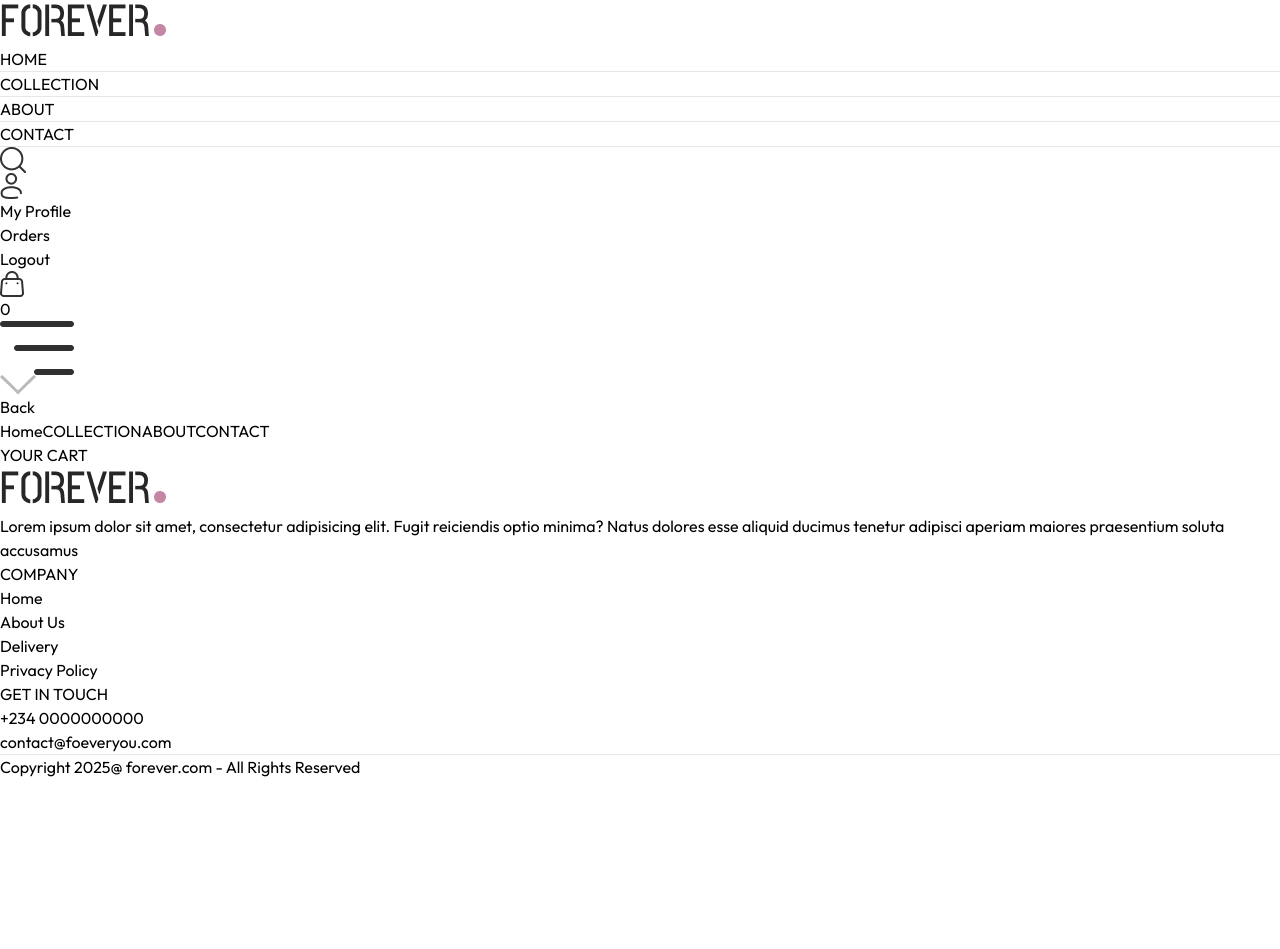
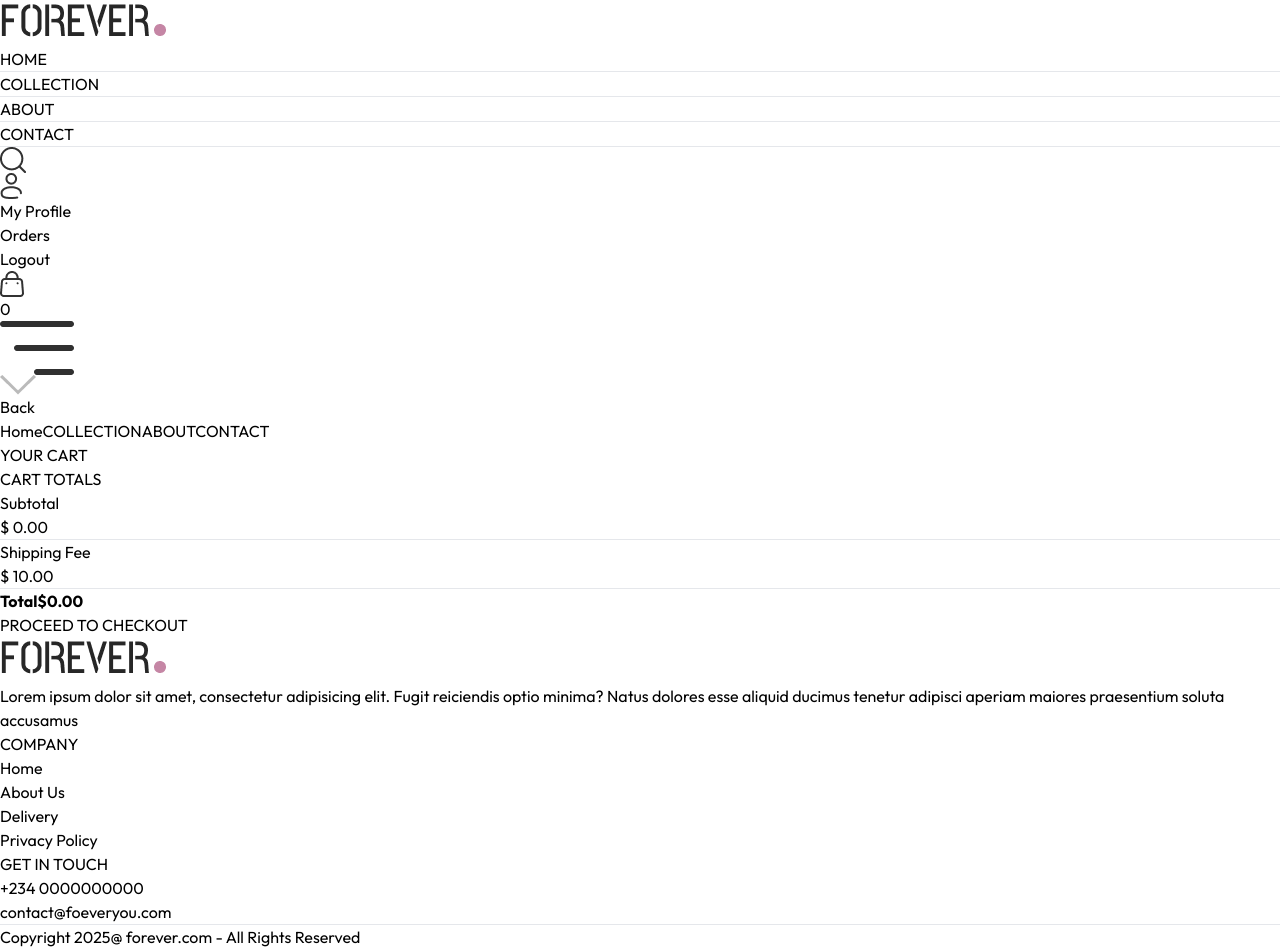
Before and after one commit to lordgreg003/mini-onlinestore, a React (Vite) app: page /cart in a window 1280 px wide. Before the commit the page ends 800 px from the top, so only its background shows below. Built offline with nearby package versions, Linux system fonts and the light colour scheme.

Commit message:
added delete icon

```diff
--- /dev/null
+++ b/src/components/CartTotal.jsx
@@ -0,0 +1,42 @@
+import { useContext } from "react";
+import { ShopContext } from "../context/ShopContext";
+import Title from "./Title";
+
+const CartTotal = () => {
+  const { currency, delivery_fee, getCartAmount } = useContext(ShopContext);
+  return (
+    <div className="w-full">
+      <div className="text-2xl">
+        <Title text1={"CART"} text2={"TOTALS"} />
+      </div>
+      <div className="flex flex-col gap-2 mt-2 text-sm">
+        <div className="flex justify-between">
+          <p>Subtotal</p>
+          <p>
+            {currency} {getCartAmount()}.00
+          </p>
+        </div>
+        <hr />
+        <div className="flex justify-between">
+          <p>Shipping Fee</p>
+          <p>
+            {currency} {delivery_fee}.00
+          </p>
+        </div>
+        <hr />
+        <div className="flex justify-between">
+          <b>Total</b>
+          <b>
+            {currency}
+            {getCartAmount() === 0
+              ? 0
+              : Number(getCartAmount()) + Number(delivery_fee)}
+            .00
+          </b>
+        </div>
+      </div>
+    </div>
+  );
+};
+
+export default CartTotal;
--- a/src/context/ShopContext.jsx
+++ b/src/context/ShopContext.jsx
@@ -1,6 +1,7 @@
 import { createContext, useState } from "react";
 import { products } from "../assets/assets";
 import { toast } from "react-toastify";
+import { useNavigate } from "react-router-dom";
 
 export const ShopContext = createContext();
 
@@ -10,6 +11,7 @@
   const [search, setsearch] = useState("");
   const [showSearch, setShowSearch] = useState(false);
   const [cartItems, setCartItems] = useState({});
+  const navigate = useNavigate();
 
   const addToCart = async (itemId, size) => {
     if (!size) {
@@ -48,6 +50,29 @@
     return totalCount;
   };
 
+  const updateQunatity = async (itemId, size, quantity) => {
+    let cardData = structuredClone(cartItems);
+    cardData[itemId][size] = quantity;
+    setCartItems(cardData);
+  };
+
+  const getCartAmount = () => {
+    let totalAmount = 0;
+    for (const items in cartItems) {
+      let itemInfo = products.find((product) => product._id === items);
+      for (const item in cartItems[items]) {
+        try {
+          if (cartItems[items][item] > 0) {
+            totalAmount += itemInfo?.price * cartItems[items][item];
+          }
+        } catch (error) {
+          alert.error("Error calculating cart amount:", error);
+        }
+      }
+    }
+    return totalAmount;
+  };
+
   const value = {
     products,
     currency,
@@ -59,6 +84,9 @@
     cartItems,
     addToCart,
     getCartCount,
+    updateQunatity,
+    getCartAmount,
+    navigate,
   };
 
   return (
--- a/src/pages/Cart.jsx
+++ b/src/pages/Cart.jsx
@@ -3,9 +3,11 @@
 import { useState } from "react";
 import Title from "../components/Title";
 import { assets } from "../assets/assets";
+import CartTotal from "../components/CartTotal";
 
 const Cart = () => {
-  const { products, currency, cartItems } = useContext(ShopContext);
+  const { products, currency, cartItems, updateQunatity, navigate } =
+    useContext(ShopContext);
   const [cardData, setCardData] = useState([]);
   useEffect(() => {
     const tempData = [];
@@ -59,15 +61,43 @@
                 </div>
               </div>
               <input
+                onChange={(e) =>
+                  e.target.value === "" || e.target.value === "0"
+                    ? null
+                    : updateQunatity(
+                        item._id,
+                        item.size,
+                        Number(e.target.value)
+                      )
+                }
                 className="border max-w-10 sm:max-w-20 px-1 sm:px-2 py-1 "
                 type="number"
                 min={1}
                 defaultValue={item.quantity}
               />
-              <img className="w-4 mr-4 sm:w-5 cursor-pointer" src={assets.bin_icon} alt="bin-icon" />
+              <img
+                onClick={() => updateQunatity(item._id, item.size, 0)}
+                className="w-4 mr-4 sm:w-5 cursor-pointer"
+                src={assets.bin_icon}
+                alt="bin-icon"
+              />
             </div>
           );
         })}
+      </div>
+
+      <div className="flex justify-end my-20">
+        <div className="w-full sm:w-[450px]">
+          <CartTotal />
+          <div className="w-full text-end">
+            <button
+              onClick={() => navigate("/place-order")}
+              className="bg-black text-white text-sm my-8 px-8 py-3"
+            >
+              PROCEED TO CHECKOUT
+            </button>
+          </div>
+        </div>
       </div>
     </div>
   );
```
